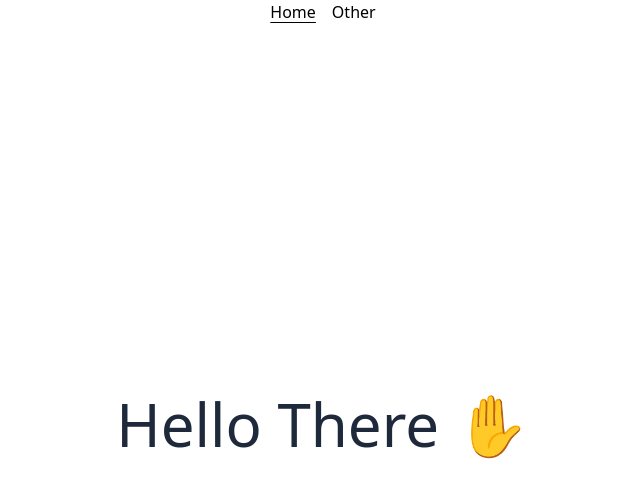
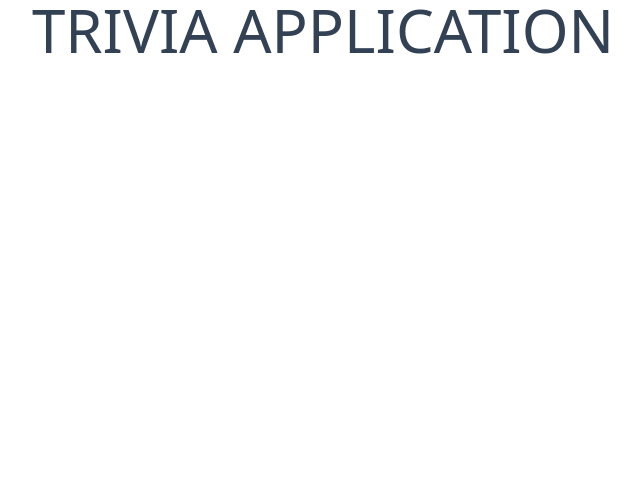
Before and after one commit to jrod1059/trivia-app, a Vue app: page / in a window 1280 px wide. Shown: the top 498 px of the page, without its empty margins (317-957 px from the left). Built offline with nearby package versions, Linux system fonts and the light colour scheme.

Commit message:
Base Title Working,

```diff
--- a/package.json
+++ b/package.json
@@ -32,6 +32,6 @@
     "prettier": "^2.8.4",
     "prettier-plugin-tailwindcss": "^0.2.2",
     "tailwindcss": "^3.1.8",
-    "vite": "^4.1.1"
+    "vite": "^7.1.9"
   }
 }
--- a/src/App.vue
+++ b/src/App.vue
@@ -1,8 +1,8 @@
 <script setup>
-  import NavMenu from '@/components/NavMenu.vue'
+
 </script>
 
 <template>
-  <NavMenu />
+
   <RouterView />
 </template>
--- /dev/null
+++ b/src/components/BaseTitle.vue
@@ -0,0 +1,8 @@
+<template>
+    <div class="flex items-center justify-center gap-4">
+        <h1 class="text-6xl font-thin text-slate-700 uppercase">
+            <slot/>
+        </h1>
+    </div>
+
+</template>
--- a/src/components/NavMenu.vue
+++ /dev/null
@@ -1,16 +0,0 @@
-<template>
-  <nav>
-    <RouterLink to="/">Home</RouterLink>
-    <RouterLink to="/other">Other</RouterLink>
-  </nav>
-</template>
-
-<style lang="postcss" scoped>
-nav {
-  @apply flex justify-center space-x-4;
-
-  & .router-link-active {
-    @apply underline underline-offset-4;
-  }
-}
-</style>
--- a/src/views/HomePage.vue
+++ b/src/views/HomePage.vue
@@ -1,10 +1,8 @@
 <script setup>
 import { ref } from 'vue'
-const title = ref('Hello There ✋')
+import BaseTitle from '@/components/BaseTitle.vue';
 </script>
 
 <template>
-  <main class="flex min-h-screen items-center justify-center">
-    <h1 class="text-6xl font-thin text-slate-800">{{ title }}</h1>
-  </main>
+<BaseTitle>TRIVIA APPLICATION</BaseTitle>
 </template>
```
Also changed, not shown: 1 other file (tests, documents, lock files or other folders).
